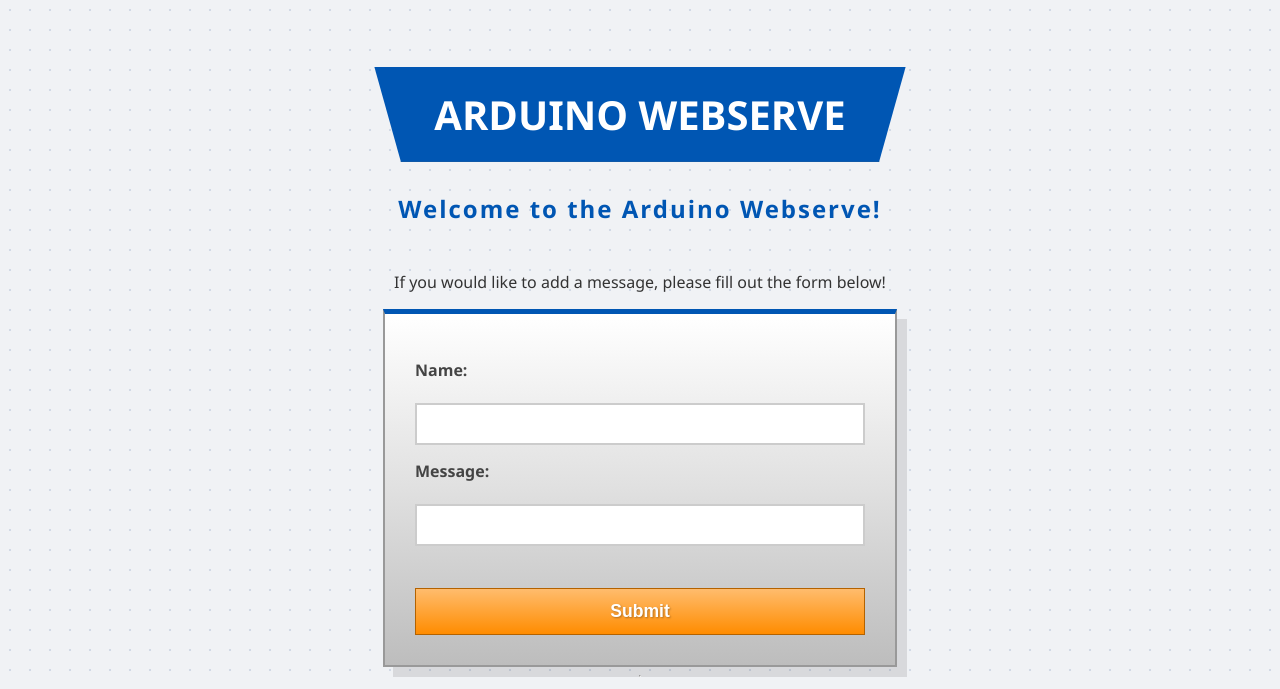
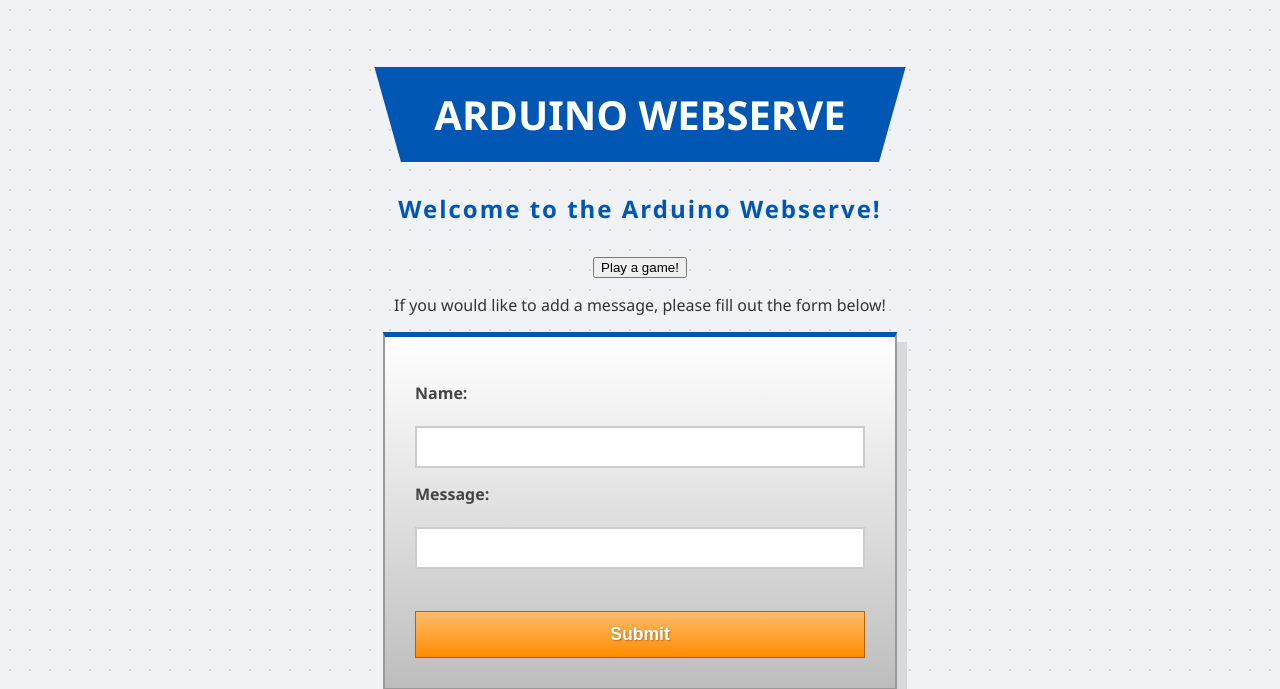
Before and after one commit to Real-Mr-Wolford/Arduino-WebServe, a Flask app: template Arduino Webserve/app/templates/register.html in a window 1280 px wide. Shown: the top 689 px of the page. Run offline with Flask 3, Linux system fonts and the light colour scheme; the template is opened without the code that fills it, so the values that code supplies are empty.

Commit message:
Refactor register.html to remove redundancy
Removed redundant code and added a button to play a game.

```diff
--- a/Arduino Webserve/app/templates/register.html
+++ b/Arduino Webserve/app/templates/register.html
@@ -1,3 +1,5 @@
+<!--This code is redundant and doesn't need to be used. Use index.html instead as that is what is routed-->
+
 <!DOCTYPE html>
 <html lang="en">
 <head>
@@ -9,6 +11,7 @@
 <body>
     <h1 class="title">Arduino Webserve</h1>
     <h2 class="subtitle">Welcome to the Arduino Webserve!</h2>
+<a href="{{url_for('main.game')}}" method = "GET"><button>Play a game!</button></a>
     <p class="paragraph">If you would like to add a message, please fill out the form below!</p>
 
     <form action="{{ url_for('main.register') }}" method="POST">
```
